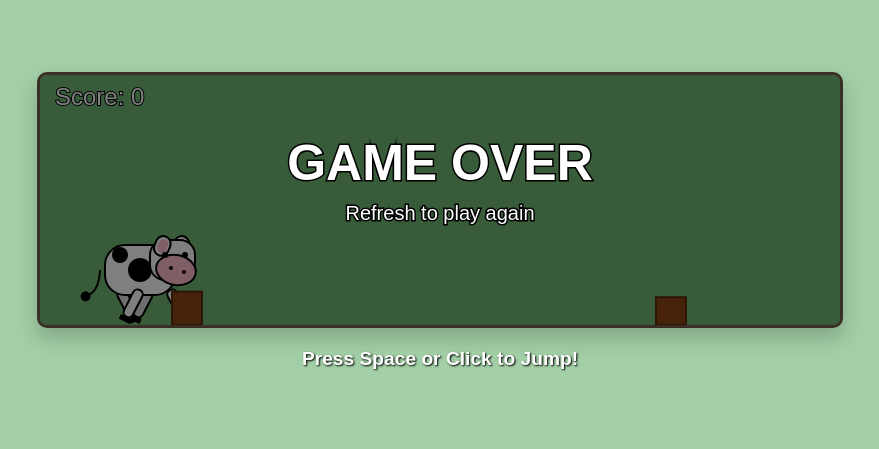
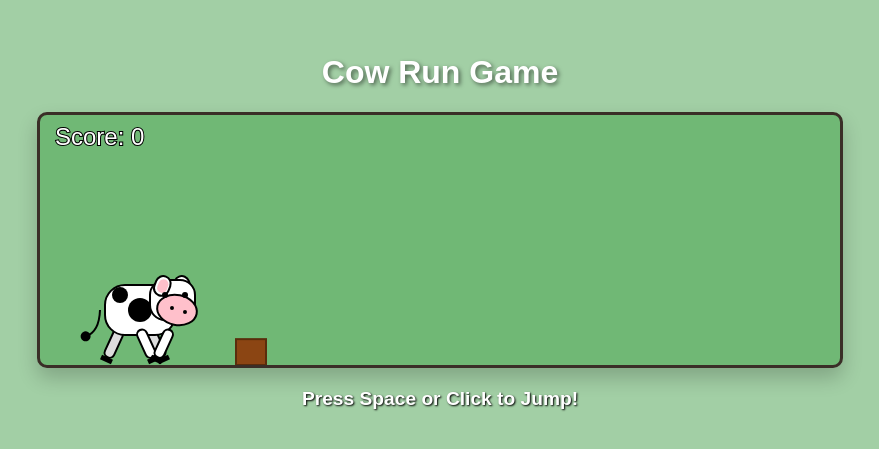
Before and after one commit to uban026/lamumu, a plain HTML site: page index.html in a window 1280 px wide. Shown: the part 169-618 px from the top of the page, without its empty margins (200-1079 px from the left). Drawn offline with Linux system fonts and the light colour scheme.

Commit message:
Update index.html

```diff
--- a/index.html
+++ b/index.html
@@ -3,7 +3,7 @@
 <head>
     <meta charset="UTF-8">
     <meta name="viewport" content="width=device-width, initial-scale=1.0">
-
+    <title>Cow Run Game</title>
 
     <!-- CSS for page styling -->
     <style>
@@ -41,7 +41,7 @@
 </head>
 <body>
 
-
+    <h1>Cow Run Game</h1>
     <canvas id="gameCanvas" width="800" height="250"></canvas>
     <p>Press Space or Click to Jump!</p>
 
@@ -59,7 +59,7 @@
         let frameCount = 0;
         let gameOver = false;
         let gameSpeed = 4;
-        let spawnTimer = 120;
+        let spawnTimer = 150; // EASY MODE: Increased initial spawn timer
 
         // --- Player (Cow) Properties ---
         const player = {
@@ -171,7 +171,6 @@
             const chewOffset = Math.sin(Date.now() / 200) * 2;
             ctx.fillStyle = '#FFC0CB'; // Pink
             ctx.beginPath();
-            // FIX: Added startAngle (0) and endAngle (Math.PI * 2) arguments
             ctx.ellipse(headX + 10 + chewOffset, headY + 10, 20, 15, 0.2, 0, Math.PI * 2);
             ctx.fill();
             ctx.stroke();
@@ -270,7 +269,8 @@
             // Obstacle logic
             frameCount++;
             if (frameCount > spawnTimer) {
-                const obstacleHeight = Math.random() * 50 + 25;
+                // EASY MODE: Obstacles are shorter
+                const obstacleHeight = Math.random() * 35 + 20;
                 obstacles.push({
                     x: canvas.width,
                     y: canvas.height - obstacleHeight,
@@ -278,7 +278,8 @@
                     height: obstacleHeight
                 });
                 frameCount = 0;
-                spawnTimer = Math.max(60, 120 - score * 2);
+                // EASY MODE: Slower difficulty progression
+                spawnTimer = Math.max(70, 150 - score);
             }
 
             // Move & check for obstacle collision
@@ -289,7 +290,8 @@
                 if (o.x + o.width < 0) {
                     obstacles.splice(i, 1);
                     score++;
-                    if (score % 5 === 0) gameSpeed += 0.2;
+                    // EASY MODE: Slower speed increase
+                    if (score % 8 === 0) gameSpeed += 0.1;
                 }
 
                 // Collision detection
```
